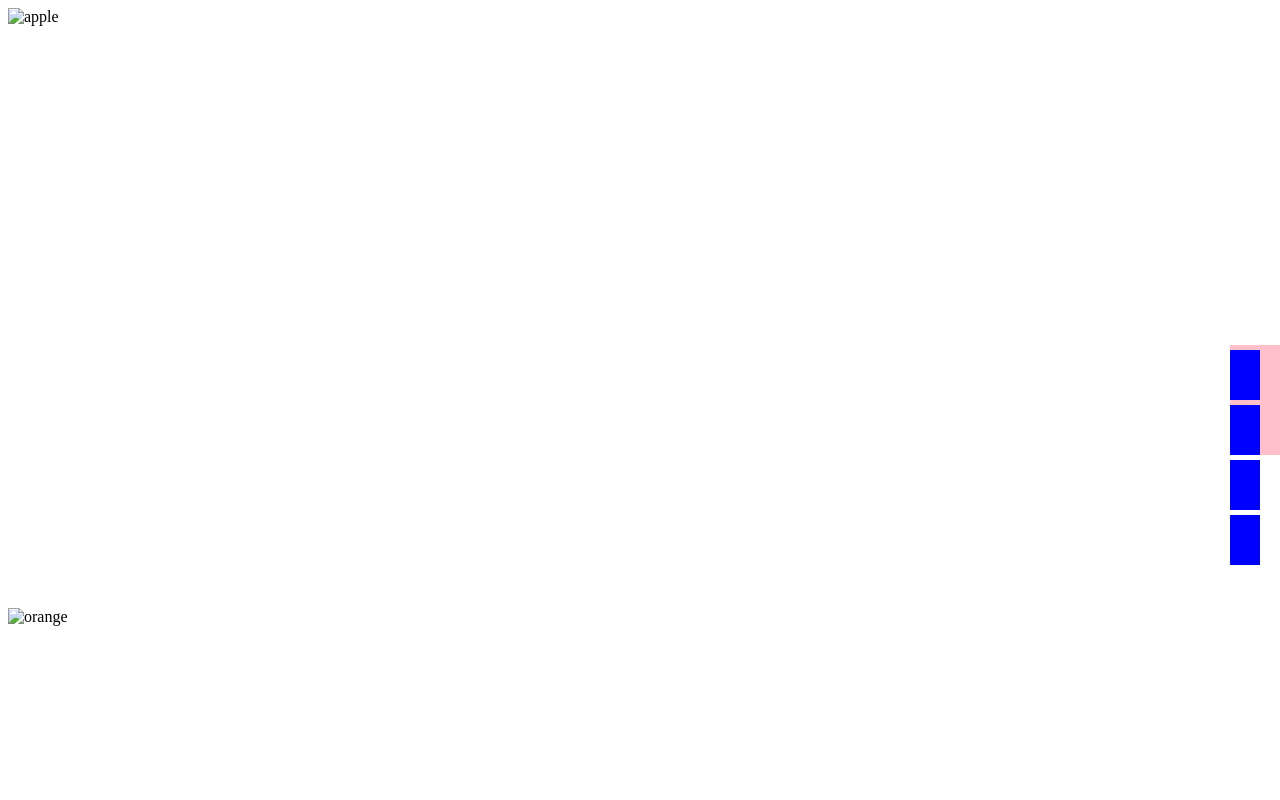
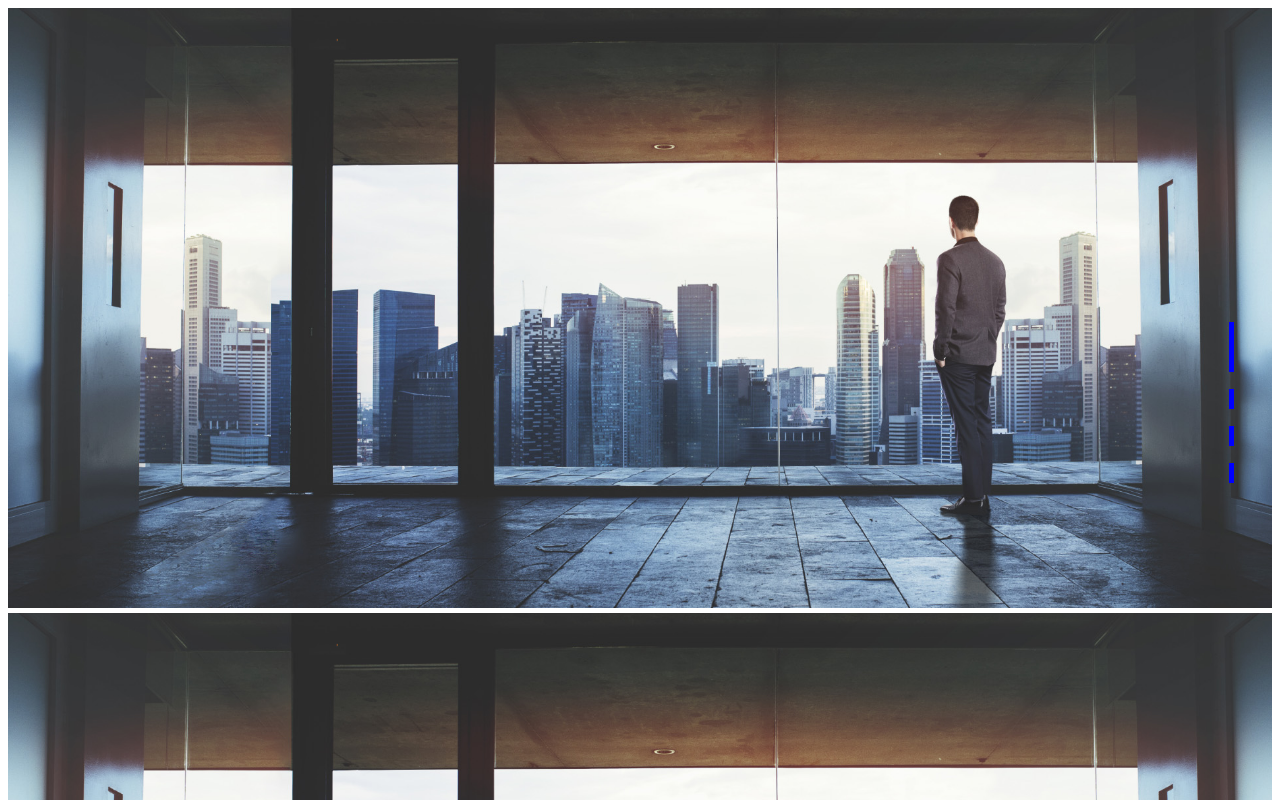
Before and after one commit to ASL-fish/CR-banner, a plain HTML site: page index.html in a window 1280 px wide. Shown: the top 800 px of the page. Drawn offline with Linux system fonts and the light colour scheme.

Commit message:
test div +height

```diff
--- a/index.css
+++ b/index.css
@@ -3,33 +3,23 @@
   justify-content: center;
   flex-direction: column;
   align-items: center;
-    width:  100%;
+  width: 100%;
+  position: relative;
 }
 
 .bannerImgDiv {
   width: 100%;
-    height:600px;
+  height: 600px;
+  margin-bottom: 5px;
 }
 
 .bannerImg {
   width: 100%;
   height: 100%;
-    object-fit:cover;
+  object-fit: cover;
 }
 
 .fourDiv1 {
-    position: fixed;
-    transform: translate(-0,-50%);
-    right:0;
-    top:50%;
-    height: 110px;
-    width: 50px;
-    background-color: pink;
-
-  transition: top 1s;
-}
-
-/* .fourDiv1 {
   position: absolute;
   height: 100%;
   width: fit-content;
@@ -37,11 +27,10 @@
   inset-inline-end: 3%;
   z-index: 10;
   pointer-events: none;
+  /* background-color: brown; */
 }
 
 .fourDiv2 {
-    width: 50px;
-    background-color: pink;
   position: sticky;
   top: 0px;
   margin-block-start: calc(clamp(5rem, 3.4375rem + 3.9063vw, 6.875rem) * -1);
@@ -51,11 +40,47 @@
   -webkit-box-align: center;
   align-items: center;
   z-index: 5;
+  /* background-color: pink; */
+}
+
+.fourDiv3 {
+  display: grid;
+  grid-auto-flow: row;
+  gap: 12px;
+  top: 0px;
+  -webkit-box-align: center;
+  align-items: center;
+  height: min-content;
+  padding: 0px;
+  margin: 0px;
+  border: none;
+  border-radius: 10px;
+}
+
+/* .fourDiv2 {
+  position: fixed;
+  transform: translate(-0, -50%);
+  right: 0;
+  top: 50%;
+  width: 50px;
+  background-color: pink;
+
+  transition: top 1s;
 } */
 
+.smallDiv1,
+.smallDiv2,
+.smallDiv3,
+.smallDiv4 {
+  height: 20px;
+  width: 5px;
+  background-color: blue;
+  margin-top: 5px;
+}
+
 .smallDiv {
-    height: 50px;
-    width: 30px;
+  height: 20px;
+  width: 5px;
   background-color: blue;
   margin-top: 5px;
 }
--- a/index.html
+++ b/index.html
@@ -10,58 +10,29 @@
     <div class="banner">
       <div class="fourDiv1">
         <div class="fourDiv2">
-          <div class="smallDiv"></div>
-          <div class="smallDiv"></div>
-          <div class="smallDiv"></div>
-          <div class="smallDiv"></div>
+          <div class="fourDiv3">
+            <div class="smallDiv"></div>
+            <div class="smallDiv"></div>
+            <div class="smallDiv"></div>
+            <div class="smallDiv"></div>
+          </div>
         </div>
       </div>
 
       <div class="bannerImgDiv">
-        <img
-          class="bannerImg"
-          src="../my_app_demo/public/img/apple.jpg"
-          alt="apple"
-        />
+        <img class="bannerImg" src="./src/homepage.jpg" alt="1" />
       </div>
       <div class="bannerImgDiv">
-        <img
-          class="bannerImg"
-          src="../my_app_demo/public/img/orange.jpg"
-          alt="orange"
-        />
-      </div>
-
-      <div class="bannerImgDiv">
-        <img
-          class="bannerImg"
-          src="../my_app_demo/public/img/apple.jpg"
-          alt="apple"
-        />
+        <img class="bannerImg" src="./src/homepage.jpg" alt="2" />
       </div>
       <div class="bannerImgDiv">
-        <img
-          class="bannerImg"
-          src="../my_app_demo/public/img/orange.jpg"
-          alt="orange"
-        />
-      </div>
-
-      <div class="bannerImgDiv">
-        <img
-          class="bannerImg"
-          src="../my_app_demo/public/img/apple.jpg"
-          alt="apple"
-        />
+        <img class="bannerImg" src="./src/homepage.jpg" alt="3" />
       </div>
       <div class="bannerImgDiv">
-        <img
-          class="bannerImg"
-          src="../my_app_demo/public/img/orange.jpg"
-          alt="orange"
-        />
+        <img class="bannerImg" src="./src/homepage.jpg" alt="4" />
       </div>
     </div>
+
     <div class="content"></div>
     <script src="index.js"></script>
   </body>
--- a/index.js
+++ b/index.js
@@ -1,16 +1,61 @@
-let prevScrollpos = window.pageYOffset;
-console.log("prevScrollpos", prevScrollpos);
-window.onscroll = function () {
-  let currentScrollPos = window.pageYOffset;
-  console.log("currentScrollPos", currentScrollPos);
-  let banner = document.querySelector(".banner");
-  let bannerHeight = banner.offsetHeight;
-  console.log("bannerHeight", bannerHeight);
+console.log("linked");
 
-  if (currentScrollPos < 1200) {
-    document.querySelector(".fourDiv1").style.top = "50%";
-  } else {
-    document.querySelector(".fourDiv1").style.top = "0";
-  }
-  prevScrollpos = currentScrollPos;
-};
+// let prevScrollpos = window.pageYOffset;
+// console.log("prevScrollpos", prevScrollpos);
+// window.onscroll = function () {
+//   let currentScrollPos = window.pageYOffset;
+//   console.log("currentScrollPos", currentScrollPos);
+//   let banner = document.querySelector(".banner");
+//   let bannerHeight = banner.offsetHeight;
+//   console.log("bannerHeight", bannerHeight);
+
+//   if (currentScrollPos < 1800) {
+//     document.querySelector(".fourDiv1").style.top = "50%";
+//   } else {
+//     document.querySelector(".fourDiv1").style.top = "50%";
+//   }
+//   prevScrollpos = currentScrollPos;
+// };
+
+const bannerImgDivs = document.querySelectorAll(".bannerImgDiv");
+console.log("bannerImgDivs", bannerImgDivs);
+const smallDiv = document.querySelectorAll(".smallDiv");
+console.log("smallDiv", smallDiv);
+
+let banner = document.querySelector(".banner");
+let bannerHeight = banner.offsetHeight;
+console.log("bannerHeight", bannerHeight);
+
+window.addEventListener("scroll", function () {
+  bannerImgDivs.forEach(function (bannerImgDiv) {
+    const rect = bannerImgDiv.getBoundingClientRect();
+    console.log("rect.top", rect.top);
+    console.log("rect.bottom", rect.bottom);
+
+    const scrollPosition = window.scrollY;
+    console.log("scrollPosition", scrollPosition); // 打印当前滚动位置
+
+    // if (rect.top > 1800 && rect.bottom < 1800) {
+    if (rect.bottom > 1800) {
+      smallDiv[0].style.height = "50px";
+      smallDiv[1].style.height = "20px";
+      smallDiv[2].style.height = "20px";
+      smallDiv[3].style.height = "20px";
+    } else if (rect.bottom > 1200) {
+      smallDiv[0].style.height = "20px";
+      smallDiv[1].style.height = "50px";
+      smallDiv[2].style.height = "20px";
+      smallDiv[3].style.height = "20px";
+    } else if (rect.bottom > 600) {
+      smallDiv[0].style.height = "20px";
+      smallDiv[1].style.height = "20px";
+      smallDiv[2].style.height = "50px";
+      smallDiv[3].style.height = "20px";
+    } else if (rect.bottom > 0) {
+      smallDiv[0].style.height = "20px";
+      smallDiv[1].style.height = "20px";
+      smallDiv[2].style.height = "20px";
+      smallDiv[3].style.height = "50px";
+    }
+  });
+});
```
Lines whose indentation alone changed are shown as unchanged.
